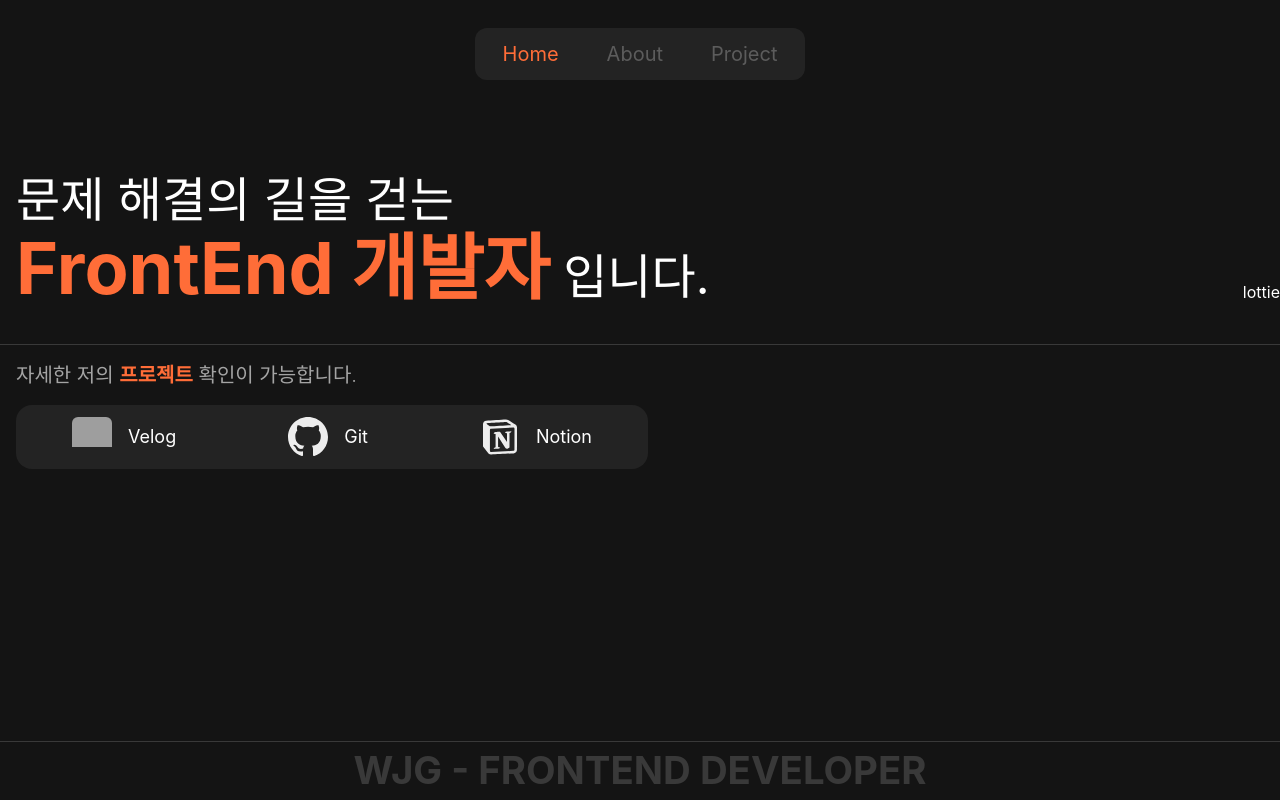
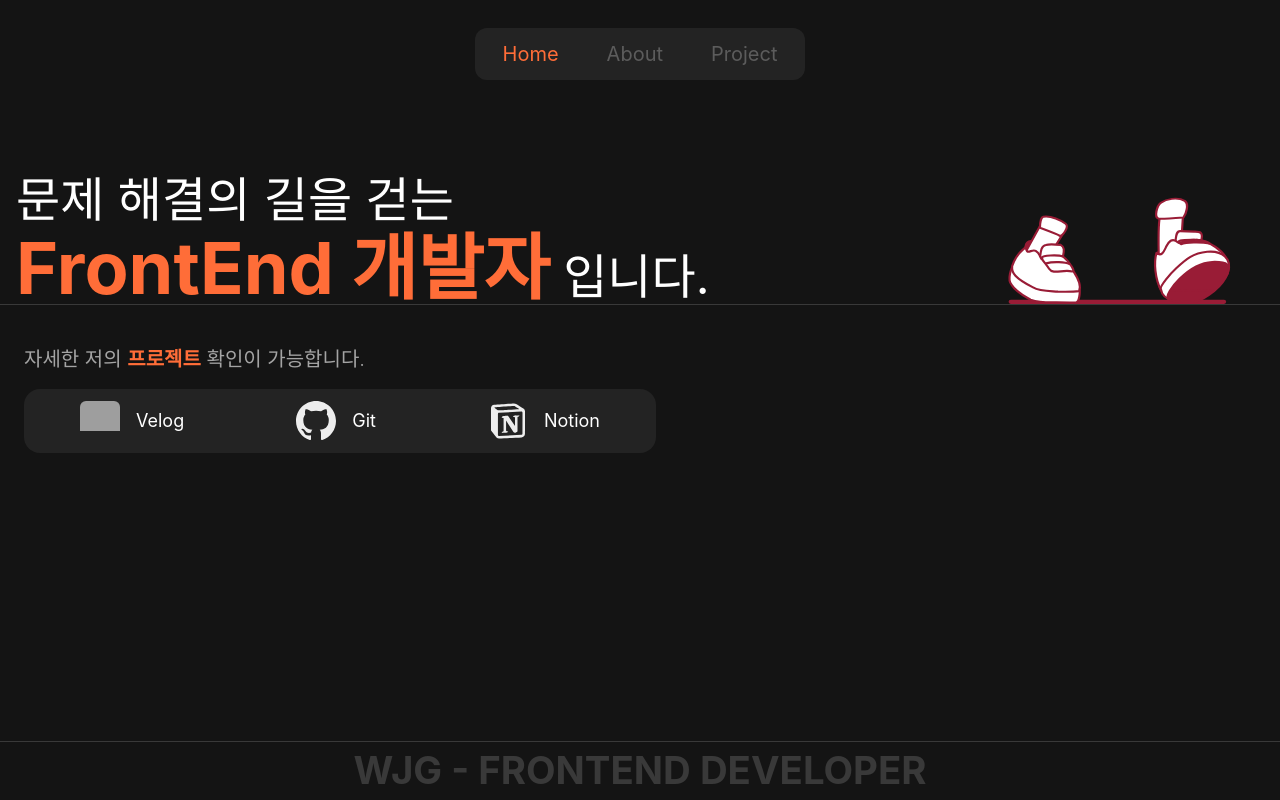
Before and after one commit to dnwnsrb11/WJG-my-portfolio, a Next.js app: page / in a window 1280 px wide. Built offline with nearby package versions, Linux system fonts and the light colour scheme; grey boxes are pictures that could not be loaded.

Commit message:
design: 애니메이션 배치 변경

```diff
--- a/src/app/page.tsx
+++ b/src/app/page.tsx
@@ -1,9 +1,10 @@
 import { ProjectNav } from "@/components/main/projectNav";
+import { WalkAnimation } from "@/components/main/walkAnimation";
 
 export default function Home() {
   return (
     <section className="flex flex-col items-start">
-      <section className="w-full flex gap-2 items-end">
+      <section className="w-full flex gap-2 items-end relative">
         <article className="flex flex-col pt-20 w-full mx-4">
           <div className="text-5xl flex flex-col gap-2">
             <h1>문제 해결의 길을 걷는</h1>
@@ -15,10 +16,12 @@ export default function Home() {
             </h1>
           </div>
         </article>
-        <div>lottie</div>
+        <div className="absolute right-0 -bottom-9">
+          <WalkAnimation width={320} height={220} />
+        </div>
       </section>
-      <hr className="w-full border-stroke mt-10 my-4" />
-      <article className="mx-4">
+      <hr className="w-full border-stroke mb-10" />
+      <article className="mx-6">
         <div>
           <p className="text-xl font-light text-text2">
             자세한 저의 <span className="font-bold text-title">프로젝트</span>{" "}
--- a/src/components/main/walkAnimation.tsx
+++ b/src/components/main/walkAnimation.tsx
@@ -10,8 +10,12 @@ interface WalkAnimationProps {
 
 export const WalkAnimation = ({ width, height }: WalkAnimationProps) => {
   return (
-    <div style={{ width, height }}>
-      <Lottie animationData={walkAnimation} loop={true} />
+    <div className="">
+      <Lottie
+        animationData={walkAnimation}
+        loop={true}
+        style={{ width, height }}
+      />
     </div>
   );
 };
```
